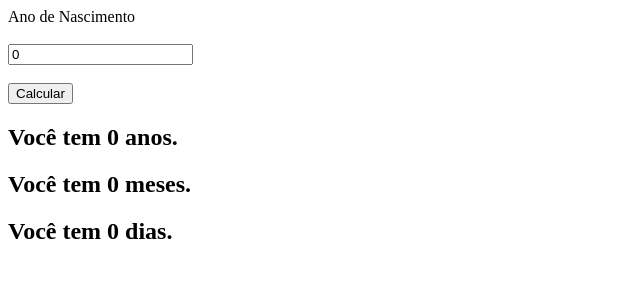
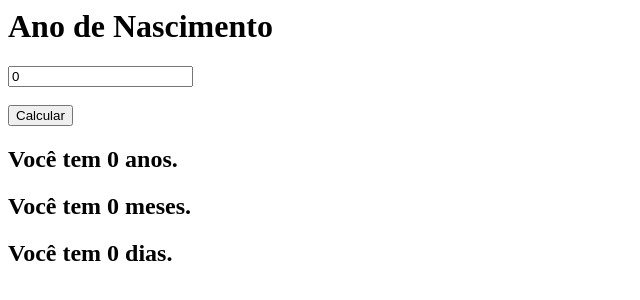
Before and after one commit to mantovanip/angular-calculadora-idade, an Angular app: page / in a window 1280 px wide. Shown: the top 300 px of the page, without its empty margins (0-640 px from the left). Built offline with nearby package versions, Linux system fonts and the light colour scheme.

Commit message:
1 file modified

```diff
--- a/src/app/app.component.html
+++ b/src/app/app.component.html
@@ -1,11 +1,8 @@
 <div>
-  <label for="ano_nasc">Ano de Nascimento</label>
-  <br />
-  <br />
+  <h1>Ano de Nascimento</h1>
   <input type="text" [(ngModel)]="ano_nasc" />
   <br />
   <br />
-
   <input type="button" value="Calcular" (click)="calcular()" />
 </div>
 <h2>Você tem {{ result }} anos.</h2>
```
